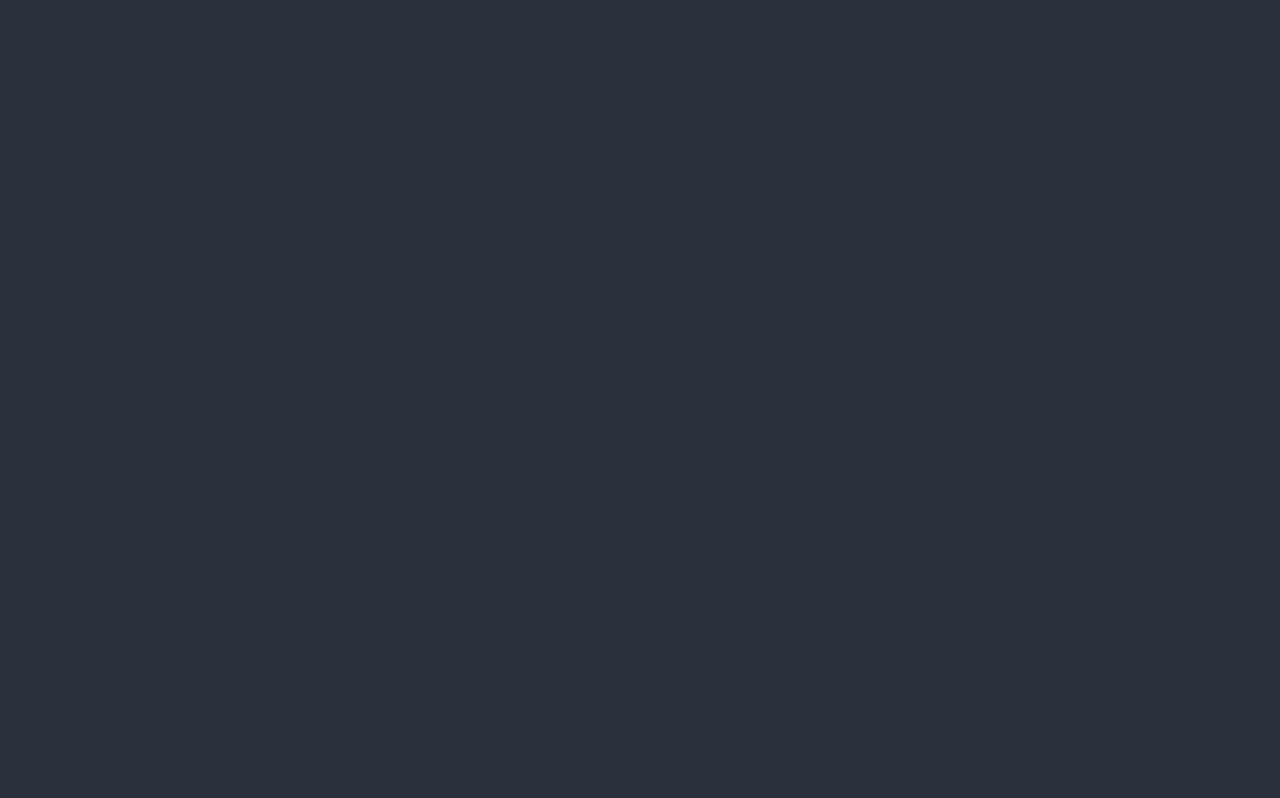
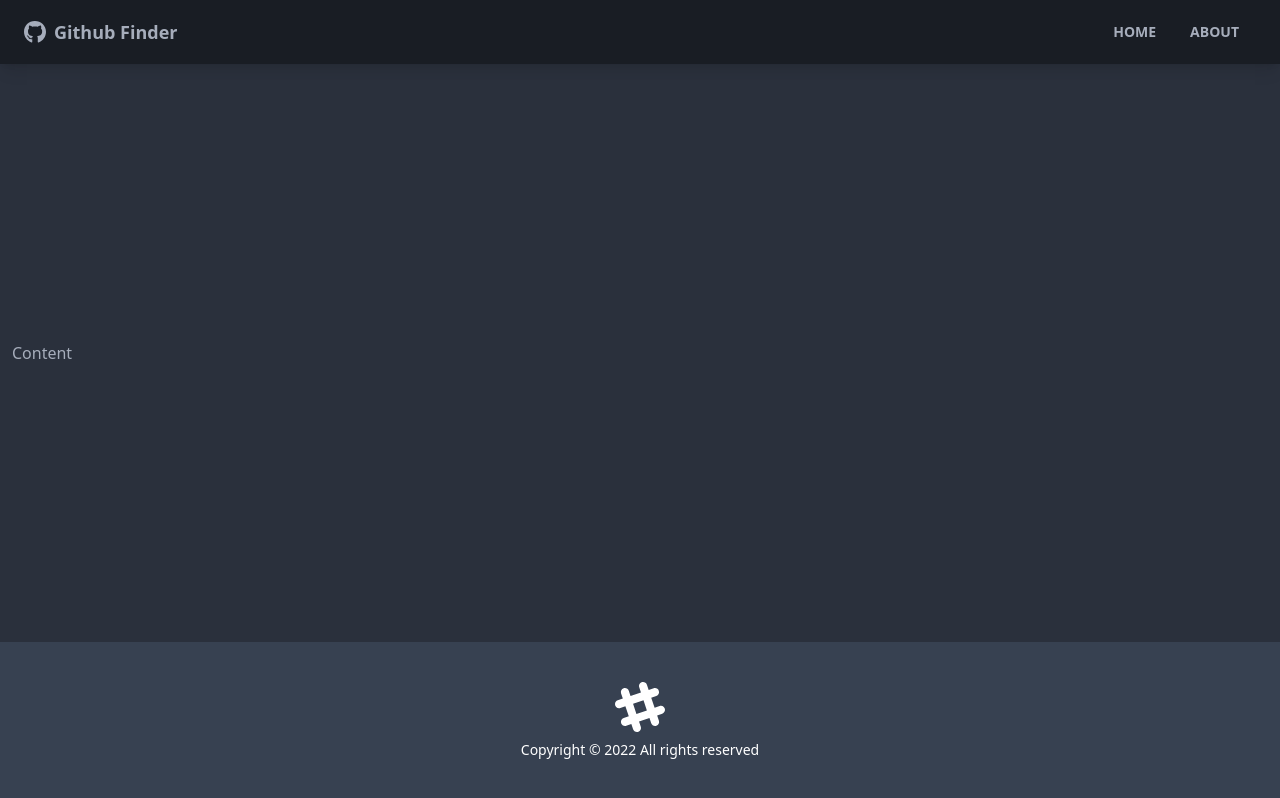
Before and after one commit to ranjan1992/GITHUBFINDER, a React (Create React App) app: page / in a window 1280 px wide. Built offline with nearby package versions, Linux system fonts and the light colour scheme.

Commit message:
Navbar and Footer Components Made

```diff
--- a/package.json
+++ b/package.json
@@ -9,6 +9,8 @@
     "daisyui": "^2.22.0",
     "react": "^18.2.0",
     "react-dom": "^18.2.0",
+    "react-icons": "^4.4.0",
+    "react-router-dom": "^6.3.0",
     "react-scripts": "5.0.1",
     "web-vitals": "^2.1.4"
   },
--- a/src/App.js
+++ b/src/App.js
@@ -1,5 +1,16 @@
+import { BrowserRouter as Router, Route, Routes } from 'react-router-dom';
+import Footer from './components/layout/Footer';
+import Navbar from './components/layout/Navbar';
 function App() {
-  return <div className="App"></div>;
+  return (
+    <Router>
+      <div className="flex flex-col justify-between h-screen">
+        <Navbar />
+
+        <main className="container mx-auto px-3 pb-12">Content</main>
+        <Footer />
+      </div>
+    </Router>
+  );
 }
-
 export default App;
--- /dev/null
+++ b/src/components/layout/Footer.jsx
@@ -0,0 +1,25 @@
+import React from 'react';
+
+function Footer() {
+  const footerYear = new Date().getFullYear();
+  return (
+    <footer className="footer p-10 bg-gray-700 text-primary-content footer-center">
+      <div>
+        <svg
+          width="50"
+          height="50"
+          viewBox="0 0 24 24"
+          xmlns="http://www.w3.org/2000/svg"
+          fillRule="evenodd"
+          clipRule="evenodd"
+          className="inline-block fill-current"
+        >
+          <path d="M22.672 15.226l-2.432.811.841 2.515c.33 1.019-.209 2.127-1.23 2.456-1.15.325-2.148-.321-2.463-1.226l-.84-2.518-5.013 1.677.84 2.517c.391 1.203-.434 2.542-1.831 2.542-.88 0-1.601-.564-1.86-1.314l-.842-2.516-2.431.809c-1.135.328-2.145-.317-2.463-1.229-.329-1.018.211-2.127 1.231-2.456l2.432-.809-1.621-4.823-2.432.808c-1.355.384-2.558-.59-2.558-1.839 0-.817.509-1.582 1.327-1.846l2.433-.809-.842-2.515c-.33-1.02.211-2.129 1.232-2.458 1.02-.329 2.13.209 2.461 1.229l.842 2.515 5.011-1.677-.839-2.517c-.403-1.238.484-2.553 1.843-2.553.819 0 1.585.509 1.85 1.326l.841 2.517 2.431-.81c1.02-.33 2.131.211 2.461 1.229.332 1.018-.21 2.126-1.23 2.456l-2.433.809 1.622 4.823 2.433-.809c1.242-.401 2.557.484 2.557 1.838 0 .819-.51 1.583-1.328 1.847m-8.992-6.428l-5.01 1.675 1.619 4.828 5.011-1.674-1.62-4.829z"></path>
+        </svg>
+        <p>Copyright &copy; {footerYear} All rights reserved</p>
+      </div>
+    </footer>
+  );
+}
+
+export default Footer;
--- /dev/null
+++ b/src/components/layout/Navbar.jsx
@@ -0,0 +1,34 @@
+import React from 'react';
+import { FaGithub } from 'react-icons/fa';
+import { Link } from 'react-router-dom';
+import PropTypes from 'prop-types';
+
+function Navbar({ title }) {
+  return (
+    <nav className="navbar mb-12 shadow-lg bg-neutral text-neutral-content">
+      <div className="container mx-auto">
+        <div className="flex-none px-2 mx-2">
+          <FaGithub className="inline pr-2 text-3xl" />
+          <Link to="/" className="text-lg font-bold align-middle">
+            {title}
+          </Link>
+        </div>
+        <div className="flex-1 px-2 mx-2">
+          <div className="flex justify-end">
+            <Link to="/" className="btn btn-ghost btn-sm-rounded-btn">
+              Home
+            </Link>
+            <Link to="/about" className="btn btn-ghost btn-sm-rounded-btn">
+              About
+            </Link>
+          </div>
+        </div>
+      </div>
+    </nav>
+  );
+}
+
+Navbar.defaultProps = {
+  title: 'Github Finder',
+};
+export default Navbar;
```
Also changed, not shown: 1 other file (tests, documents, lock files or other folders).
